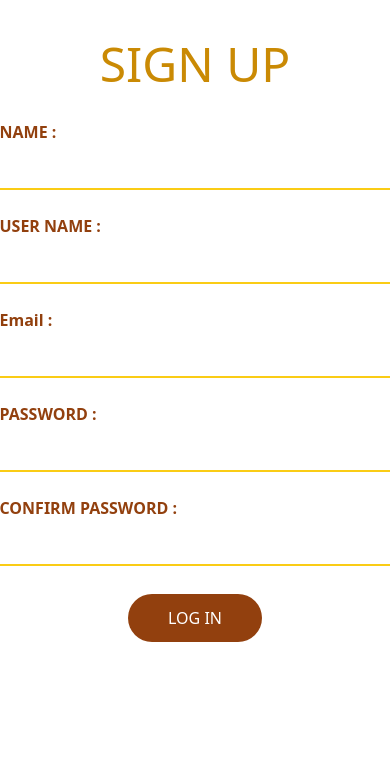
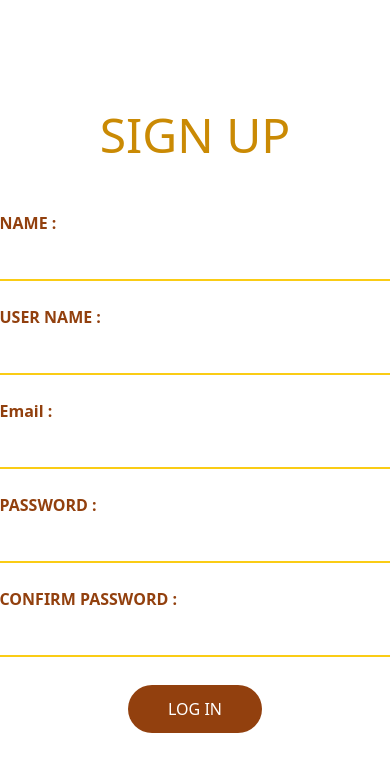
Before and after one commit to Izzah-Salam/LoginForm-LocalStorage, a website built with Vite: page index.html in a window 390 px wide. Built offline with nearby package versions, Linux system fonts and the light colour scheme.

Commit message:
adding responsivness in the design

```diff
--- a/index.html
+++ b/index.html
@@ -8,8 +8,8 @@
     <title>LocalStorage</title>
   </head>
   <body>
-    <div class="flex items-center justify-center flex-col p-10  ">
-      <h1 class="text-yellow-600 text-5xl mb-5">SIGN UP</h1>
+    <div class="flex items-center justify-center flex-col p-10 min-h-screen">
+      <h1 class="text-yellow-600 text-5xl mb-10">SIGN UP</h1>
      <div class="m-3 block">
       <label class="text-amber-800 font-semibold block">NAME :</label>
       <input type="text" class="border-b-2 border-yellow-400 outline-none  pt-5 pr-40">
```
Also changed, not shown: signIn.html (+4 -4 lines).
